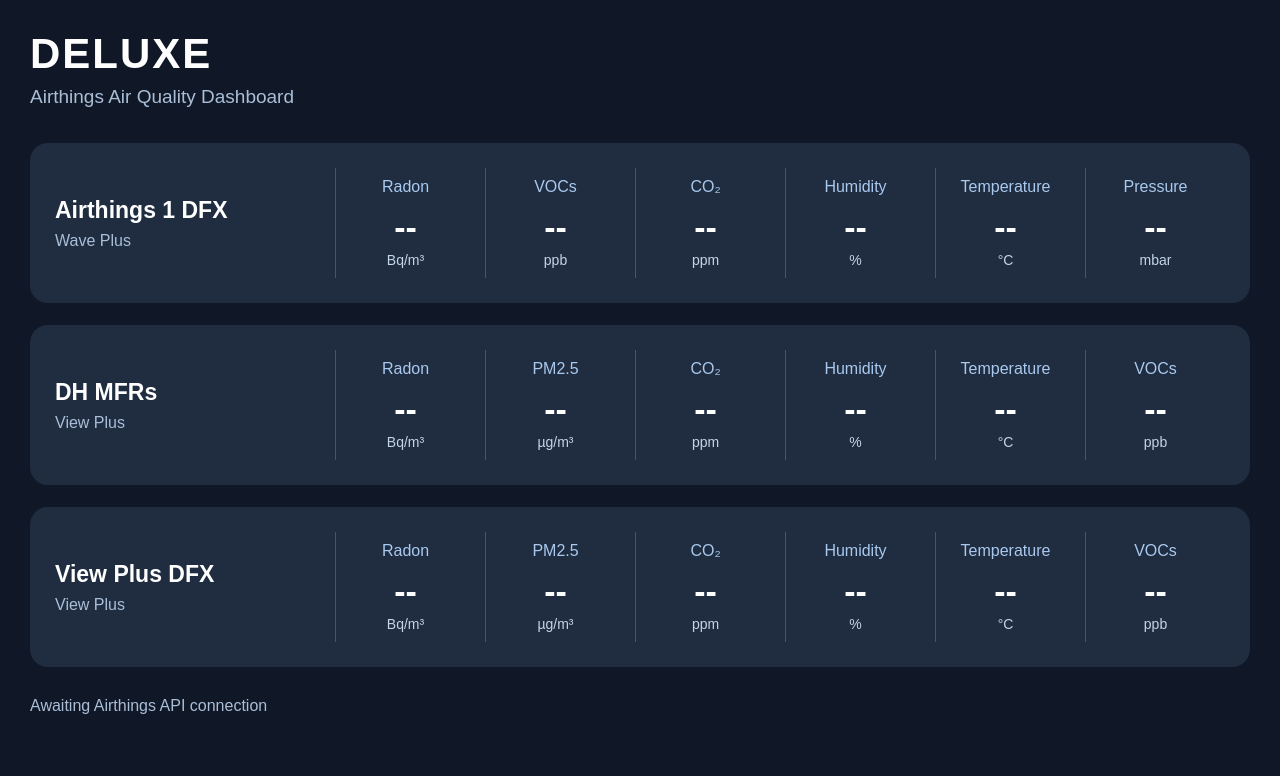
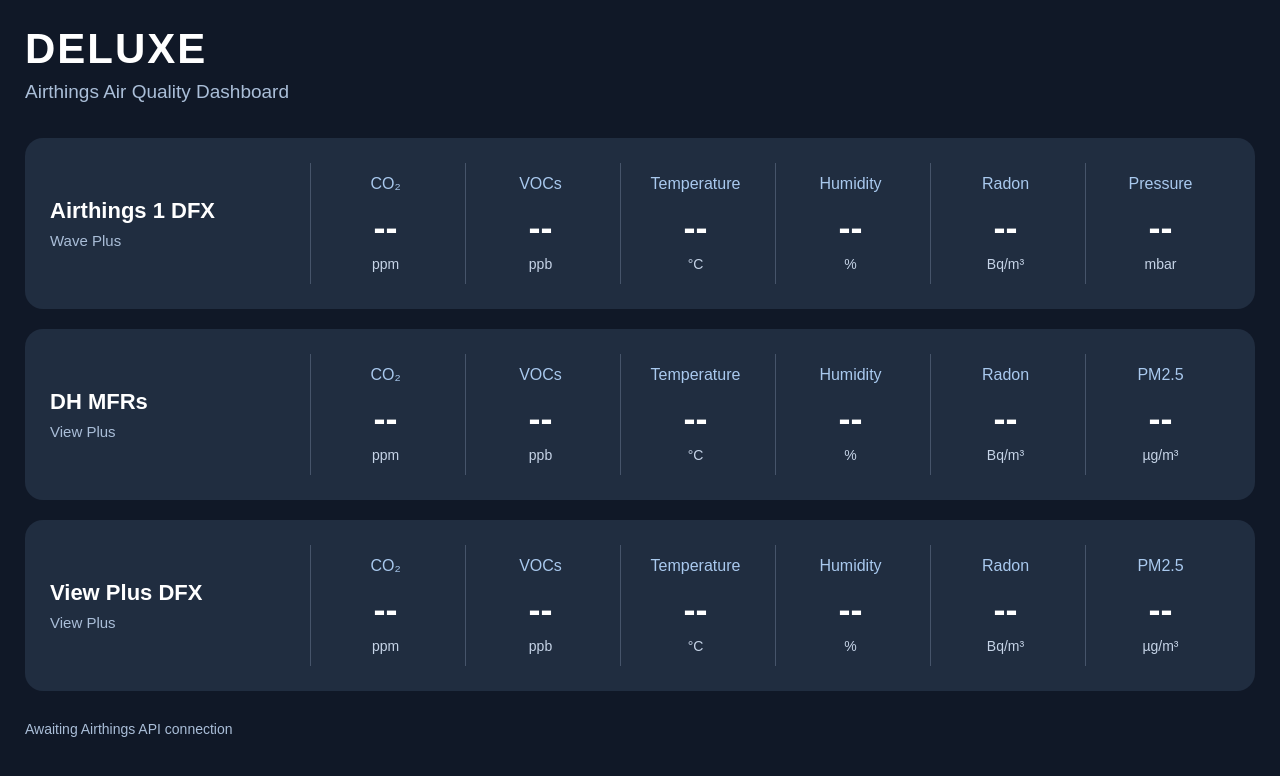
Before and after one commit to stevengray1633-cmd/-airthings-dashboard, a plain HTML site: page index.html in a window 1280 px wide. Drawn offline with Linux system fonts and the light colour scheme.

Commit message:
Update index.html

```diff
--- a/index.html
+++ b/index.html
@@ -6,95 +6,139 @@
 <meta name="viewport" content="width=device-width, initial-scale=1">
 <meta http-equiv="refresh" content="300">
 <title>DELUXE | Airthings Dashboard</title>
+
 <style>
-* { box-sizing: border-box; }
+* {
+  box-sizing: border-box;
+}
+
 body {
   margin: 0;
-  padding: 30px;
+  padding: 25px;
   background: #101827;
-  color: white;
-  font-family: Arial, sans-serif;
+  color: #ffffff;
+  font-family: Arial, Helvetica, sans-serif;
 }
+
 h1 {
   font-size: 42px;
   margin: 0;
   letter-spacing: 2px;
+  font-weight: bold;
 }
+
 .subtitle {
   color: #aabed8;
+  font-size: 19px;
   margin: 8px 0 35px;
-  font-size: 19px;
 }
+
 .device {
   background: #202d40;
   border-radius: 18px;
-  padding: 25px;
-  margin-bottom: 22px;
+  padding: 25px 20px;
+  margin-bottom: 20px;
   display: grid;
-  grid-template-columns: 260px 1fr;
+  grid-template-columns: 250px 1fr;
   align-items: center;
-  gap: 20px;
+  gap: 15px;
 }
+
+.device-info {
+  padding-left: 5px;
+}
+
 .name {
-  font-size: 23px;
+  font-size: 22px;
   font-weight: bold;
 }
+
 .type {
   color: #aabed8;
   margin-top: 8px;
+  font-size: 15px;
 }
+
 .readings {
   display: grid;
-  grid-template-columns: repeat(6, 1fr);
-  gap: 10px;
+  grid-template-columns: repeat(6, minmax(0, 1fr));
+  gap: 5px;
 }
+
 .metric {
   text-align: center;
   border-left: 1px solid #46546a;
-  padding: 10px 5px;
+  padding: 12px 5px;
+  min-width: 0;
 }
+
 .label {
   color: #a9c9ee;
   font-size: 16px;
+  white-space: nowrap;
 }
+
 .value {
-  font-size: 34px;
+  font-size: 36px;
   font-weight: bold;
-  margin: 12px 0 5px;
+  margin: 14px 0 7px;
 }
+
 .unit {
   color: #c6d4e7;
   font-size: 14px;
 }
+
 .status {
   color: #aabed8;
   margin-top: 30px;
+  font-size: 14px;
 }
-@media(max-width: 1000px) {
-  .device { grid-template-columns: 1fr; }
+
+@media (max-width: 1050px) {
+  .device {
+    grid-template-columns: 1fr;
+  }
+
   .readings {
     grid-template-columns: repeat(3, 1fr);
   }
 }
-@media(max-width: 500px) {
+
+@media (max-width: 550px) {
+  body {
+    padding: 15px;
+  }
+
+  h1 {
+    font-size: 32px;
+  }
+
   .readings {
     grid-template-columns: repeat(2, 1fr);
+  }
+
+  .value {
+    font-size: 30px;
   }
 }
 </style>
 </head>
+
 <body>
 
-<h1>DELUXE</h1>
-<div class="subtitle">
-Airthings Air Quality Dashboard
-</div>
+<header>
+  <h1>DELUXE</h1>
+  <div class="subtitle">
+    Airthings Air Quality Dashboard
+  </div>
+</header>
 
-<div id="devices"></div>
+<main id="devices"></main>
 
-<div class="status" id="status">
-Awaiting Airthings API connection
-</div>
+<footer class="status" id="status">
+  Awaiting Airthings API connection
+</footer>
 
 <script>
 const devices = [
@@ -103,11 +147,11 @@ const devices = [
     name: "Airthings 1 DFX",
     type: "Wave Plus",
     metrics: [
+      ["CO₂", "co2", "ppm"],
+      ["VOCs", "voc", "ppb"],
+      ["Temperature", "temperature", "°C"],
+      ["Humidity", "humidity", "%"],
       ["Radon", "radon", "Bq/m³"],
-      ["VOCs", "voc", "ppb"],
-      ["CO₂", "co2", "ppm"],
-      ["Humidity", "humidity", "%"],
-      ["Temperature", "temperature", "°C"],
       ["Pressure", "pressure", "mbar"]
     ]
   },
@@ -116,12 +160,12 @@ const devices = [
     name: "DH MFRs",
     type: "View Plus",
     metrics: [
+      ["CO₂", "co2", "ppm"],
+      ["VOCs", "voc", "ppb"],
+      ["Temperature", "temperature", "°C"],
+      ["Humidity", "humidity", "%"],
       ["Radon", "radon", "Bq/m³"],
-      ["PM2.5", "pm25", "µg/m³"],
-      ["CO₂", "co2", "ppm"],
-      ["Humidity", "humidity", "%"],
-      ["Temperature", "temperature", "°C"],
-      ["VOCs", "voc", "ppb"]
+      ["PM2.5", "pm25", "µg/m³"]
     ]
   },
   {
@@ -129,12 +173,12 @@ const devices = [
     name: "View Plus DFX",
     type: "View Plus",
     metrics: [
+      ["CO₂", "co2", "ppm"],
+      ["VOCs", "voc", "ppb"],
+      ["Temperature", "temperature", "°C"],
+      ["Humidity", "humidity", "%"],
       ["Radon", "radon", "Bq/m³"],
-      ["PM2.5", "pm25", "µg/m³"],
-      ["CO₂", "co2", "ppm"],
-      ["Humidity", "humidity", "%"],
-      ["Temperature", "temperature", "°C"],
-      ["VOCs", "voc", "ppb"]
+      ["PM2.5", "pm25", "µg/m³"]
     ]
   }
 ];
@@ -146,6 +190,8 @@ devices.forEach(device => {
   section.className = "device";
 
   const info = document.createElement("div");
+  info.className = "device-info";
+
   const name = document.createElement("div");
   name.className = "name";
   name.textContent = device.name;
```
